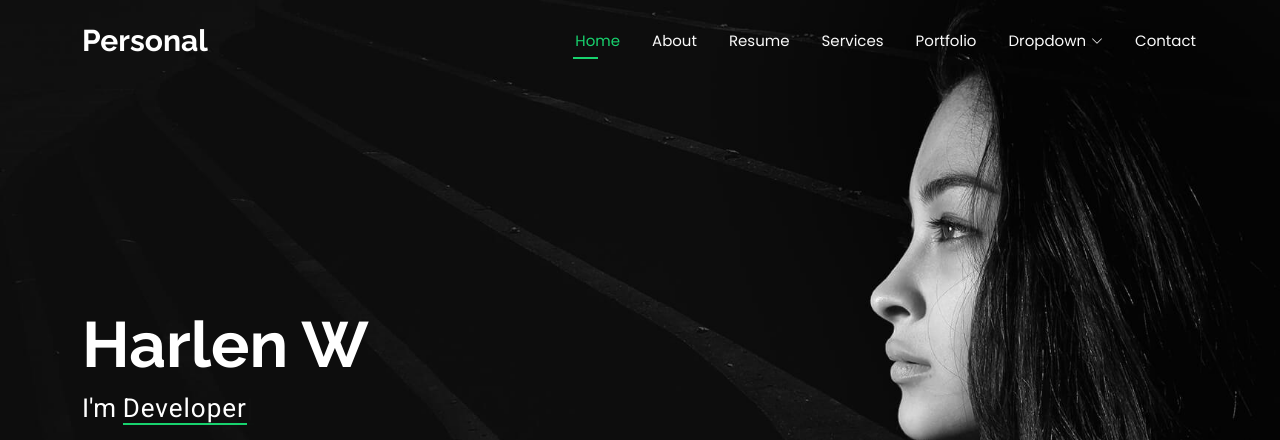
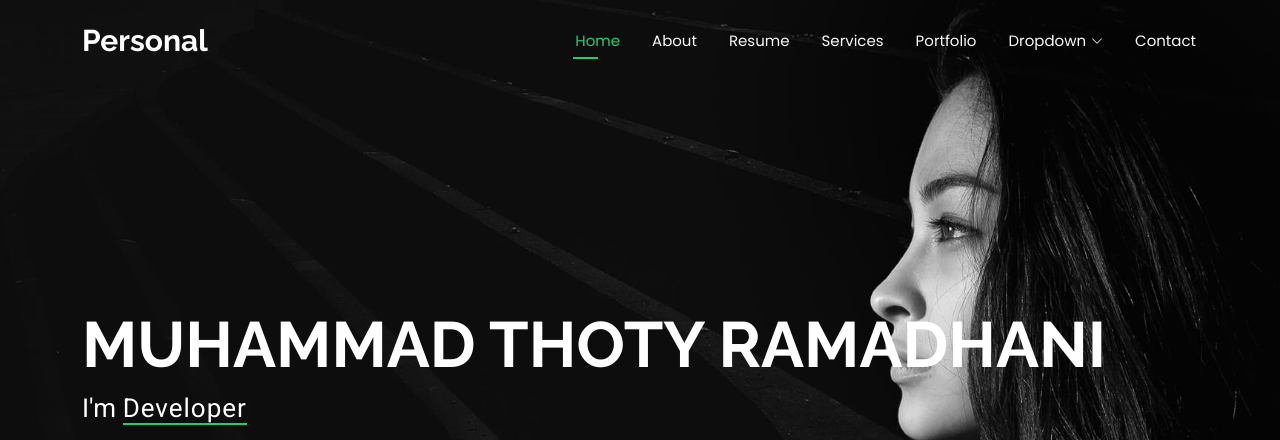
Before and after one commit to mhmmdthoy/mhmmdthoty, a plain HTML site: page index.html in a window 1280 px wide. Shown: the top 440 px of the page. Drawn offline with Linux system fonts and the light colour scheme.

Commit message:
ubah nama

```diff
--- a/index.html
+++ b/index.html
@@ -4,7 +4,7 @@
 <head>
   <meta charset="utf-8">
   <meta content="width=device-width, initial-scale=1.0" name="viewport">
-  <title>Index - Personal Bootstrap Template</title>
+  <title>muhammad thoty</title>
   <meta name="description" content="">
   <meta name="keywords" content="">
 
@@ -87,7 +87,7 @@
       <img src="assets/img/hero-bg.jpg" alt="" data-aos="fade-in">
 
       <div class="container" data-aos="zoom-out" data-aos-delay="100">
-        <h2>Harlen W</h2>
+        <h2>MUHAMMAD THOTY RAMADHANI</h2>
         <p>I'm <span class="typed" data-typed-items="Designer, Developer, Freelancer, Photographer">Photographer</span><span class="typed-cursor typed-cursor--blink"></span></p>
         <div class="social-links">
           <a href="#"><i class="bi bi-twitter-x"></i></a>
```
